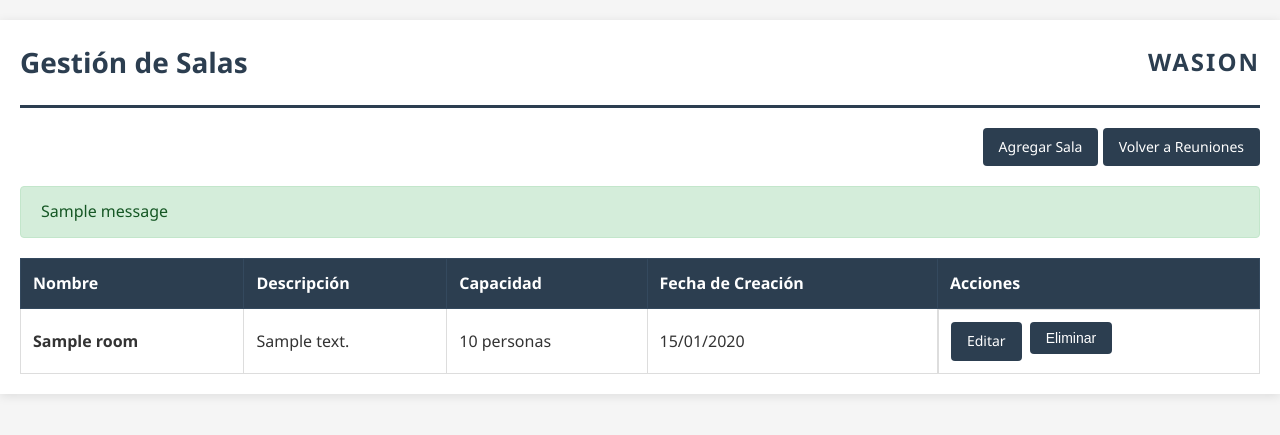
After one commit to IDGS-903-21001088/salaRoom, a Flask app: page /rooms in a window 1280 px wide. The commit adds this page. Shown: the top 435 px of the page. Run offline with Flask 3, Linux system fonts and the light colour scheme; a user stored in the database is signed in; tables that the repository leaves empty hold one stand-in row (values such as "Sample post"); one stand-in notice (Sample message) is shown.

Commit message:
actualizacion mas terminada 3

```diff
--- a/app.py
+++ b/app.py
@@ -2,8 +2,8 @@ from flask import Flask, render_template, request, redirect, url_for, flash
 from flask_login import LoginManager, login_user, logout_user, login_required, current_user
 from flask_mail import Mail, Message
 from config import DevelopmentConfig
-from models import db, MeetingRoom, User
-from forms import MeetingRoomForm, LoginForm, ForgotPasswordForm, ResetPasswordForm, UserForm
+from models import db, MeetingRoom, User, Room
+from forms import MeetingRoomForm, LoginForm, ForgotPasswordForm, ResetPasswordForm, UserForm, RoomForm
 from datetime import datetime, timedelta
 from functools import wraps
 import secrets
@@ -25,12 +25,23 @@ login_manager.session_protection = 'strong'
 def load_user(user_id):
     return User.query.get(int(user_id))
 
-# Decorador para superadmin
+# Decoradores de permisos
 def superadmin_required(f):
     @wraps(f)
     @login_required
     def decorated(*args, **kwargs):
         if not current_user.is_superadmin():
+            flash('No tienes permisos para acceder a esta página', 'danger')
+            return redirect(url_for('index'))
+        return f(*args, **kwargs)
+    return decorated
+
+def admin_required(f):
+    """Permite acceso a admin y superadmin"""
+    @wraps(f)
+    @login_required
+    def decorated(*args, **kwargs):
+        if not (current_user.is_admin() or current_user.is_superadmin()):
             flash('No tienes permisos para acceder a esta página', 'danger')
             return redirect(url_for('index'))
         return f(*args, **kwargs)
@@ -45,10 +56,9 @@ def send_email(subject, recipient, body):
         print(f"Error al enviar correo: {e}")
         return False
 
-# Inicialización: crear tablas y usuario por defecto (si no existe)
+# Inicialización
 with app.app_context():
     db.create_all()
-    # Comprueba existencia por username o email antes de crear
     existing = User.query.filter(
         or_(User.username == 'superadmin', User.email == 'juangaytangg332@gmail.com')
     ).first()
@@ -61,7 +71,6 @@ with app.app_context():
             print("Super Admin creado: usuario='superadmin', contraseña='admin123'")
         except IntegrityError:
             db.session.rollback()
-            print("No se pudo crear el Super Admin: ya existe un registro con ese username o email.")
 
 # ========== AUTENTICACIÓN ==========
 
@@ -87,7 +96,6 @@ def logout():
     flash('Sesión cerrada exitosamente', 'success')
     return redirect(url_for('login'))
 
-# NOTE: endpoint y nombre de ruta normalizados a ASCII
 @app.route('/olvide-contrasena', methods=['GET', 'POST'], endpoint='olvide_contrasena')
 def forgot_password():
     form = ForgotPasswordForm()
@@ -118,12 +126,8 @@ Si no solicitaste este cambio, puedes ignorar este mensaje.
 Sistema WASION"""
 
             send_email('Restablecer Contraseña - WASION', user.email, body)
-            flash('Si el correo existe, recibirás instrucciones para restablecer tu contraseña', 'info')
-        else:
-            # No revelar si el email existe; comportamiento informado arriba
-            flash('Si el correo existe, recibirás instrucciones para restablecer tu contraseña', 'info')
+        flash('Si el correo existe, recibirás instrucciones para restablecer tu contraseña', 'info')
         return redirect(url_for('login'))
-    # Asegúrate de que el archivo de plantilla se llame: templates/olvide_contrasena.html
     return render_template('olvide_contraseña.html', form=form)
 
 @app.route('/reset-password/<token>', methods=['GET', 'POST'])
@@ -131,8 +135,7 @@ def reset_password(token):
     user = User.query.filter_by(reset_token=token).first()
     if not user or user.reset_token_expiry < datetime.utcnow():
         flash('El enlace de restablecimiento es inválido o ha expirado', 'danger')
-        # actualizar para usar el endpoint nuevo
-        return redirect(url_for('olvide_contraseña'))
+        return redirect(url_for('olvide_contrasena'))
 
     form = ResetPasswordForm()
     if form.validate_on_submit():
@@ -149,7 +152,39 @@ def reset_password(token):
         return redirect(url_for('login'))
     return render_template('restablecer.html', form=form)
 
-## GESTIÓN DE USUARIOS
+@app.route('/register', methods=['GET', 'POST'])
+def usuario_form():
+    """Registro público - crea usuarios con rol 'user'"""
+    if current_user.is_authenticated:
+        return redirect(url_for('index'))
+
+    form = UserForm()
+
+    if form.validate_on_submit():
+        if User.query.filter(or_(User.username == form.username.data, User.email == form.email.data)).first():
+            flash('El username o el email ya están en uso', 'danger')
+            return render_template('usuario_form.html', form=form, action='Registrarse')
+
+        # Siempre crea como 'user'
+        user = User(
+            username=form.username.data,
+            email=form.email.data,
+            role='user'
+        )
+        user.set_password(form.password.data)
+        db.session.add(user)
+
+        try:
+            db.session.commit()
+            flash('¡Registro exitoso! Ahora puedes iniciar sesión.', 'success')
+            return redirect(url_for('login'))
+        except IntegrityError:
+            db.session.rollback()
+            flash('Error al registrar usuario (posible duplicado)', 'danger')
+
+    return render_template('usuario_form.html', form=form, action='Registrarse')
+
+# ========== GESTIÓN DE USUARIOS (Solo Superadmin) ==========
 
 @app.route('/users')
 @superadmin_required
@@ -161,7 +196,6 @@ def users():
 def add_user():
     form = UserForm()
     if form.validate_on_submit():
-        # prevenir duplicados por correo o username
         if User.query.filter(or_(User.username == form.username.data, User.email == form.email.data)).first():
             flash('El username o el email ya están en uso', 'danger')
             return render_template('usuario_form.html', form=form, action='Crear')
@@ -170,12 +204,11 @@ def add_user():
         db.session.add(user)
         try:
             db.session.commit()
+            flash('Usuario creado exitosamente', 'success')
+            return redirect(url_for('users'))
         except IntegrityError:
             db.session.rollback()
-            flash('Error al crear usuario (posible duplicado)', 'danger')
-            return render_template('usuario_form.html', form=form, action='Crear')
-        flash('Usuario creado exitosamente', 'success')
-        return redirect(url_for('users'))
+            flash('Error al crear usuario', 'danger')
     return render_template('usuario_form.html', form=form, action='Crear')
 
 @app.route('/users/delete/<int:id>', methods=['POST'])
@@ -190,7 +223,70 @@ def delete_user(id):
     flash('Usuario eliminado exitosamente', 'success')
     return redirect(url_for('users'))
 
-## GESTIÓN DE REUNIONES
+# ========== GESTIÓN DE SALAS (Admin y Superadmin) ==========
+
+@app.route('/rooms')
+@admin_required
+def rooms():
+    all_rooms = Room.query.order_by(Room.name).all()
+    return render_template('salas.html', rooms=all_rooms)
+
+@app.route('/rooms/add', methods=['GET', 'POST'])
+@admin_required
+def add_room():
+    form = RoomForm()
+    if form.validate_on_submit():
+        if Room.query.filter_by(name=form.name.data).first():
+            flash('Ya existe una sala con ese nombre', 'danger')
+            return render_template('sala_form.html', form=form, action='Crear')
+
+        room = Room(
+            name=form.name.data,
+            description=form.description.data,
+            capacity=form.capacity.data,
+            created_by=current_user.id
+        )
+        db.session.add(room)
+        db.session.commit()
+        flash('Sala creada exitosamente', 'success')
+        return redirect(url_for('rooms'))
+    return render_template('sala_form.html', form=form, action='Crear')
+
+@app.route('/rooms/edit/<int:id>', methods=['GET', 'POST'])
+@admin_required
+def edit_room(id):
+    room = Room.query.get_or_404(id)
+    form = RoomForm(obj=room)
+
+    if form.validate_on_submit():
+        existing = Room.query.filter(Room.name == form.name.data, Room.id != id).first()
+        if existing:
+            flash('Ya existe una sala con ese nombre', 'danger')
+            return render_template('sala_form.html', form=form, action='Editar', room=room)
+
+        room.name = form.name.data
+        room.description = form.description.data
+        room.capacity = form.capacity.data
+        db.session.commit()
+        flash('Sala actualizada exitosamente', 'success')
+        return redirect(url_for('rooms'))
+
+    return render_template('sala_form.html', form=form, action='Editar', room=room)
+
+@app.route('/rooms/delete/<int:id>', methods=['POST'])
+@admin_required
+def delete_room(id):
+    room = Room.query.get_or_404(id)
+    # Verificar si hay reuniones asociadas
+    if room.meetings:
+        flash('No se puede eliminar la sala porque tiene reuniones asociadas', 'danger')
+    else:
+        db.session.delete(room)
+        db.session.commit()
+        flash('Sala eliminada exitosamente', 'success')
+    return redirect(url_for('rooms'))
+
+# ========== GESTIÓN DE REUNIONES (Todos los usuarios autenticados) ==========
 
 @app.route('/')
 @login_required
@@ -204,24 +300,43 @@ def index():
 @login_required
 def add_meeting():
     form = MeetingRoomForm()
+    # Cargar opciones de salas
+    form.room_id.choices = [(r.id, f"{r.name} (Cap: {r.capacity})") for r in Room.query.order_by(Room.name).all()]
+
+    if not form.room_id.choices:
+        flash('No hay salas disponibles. Un administrador debe crear salas primero.', 'warning')
+        return redirect(url_for('index'))
+
     if form.validate_on_submit():
-        if MeetingRoom.query.filter_by(date=form.date.data, time_slot=form.time_slot.data).first():
-            flash('Ya existe una reunión reservada en ese horario', 'danger')
+        # Verificar conflicto de horario
+        if MeetingRoom.query.filter_by(
+            date=form.date.data,
+            time_slot=form.time_slot.data,
+            room_id=form.room_id.data
+        ).first():
+            flash('Ya existe una reunión reservada en ese horario y sala', 'danger')
             return render_template('formulario.html', form=form, action='Agregar')
 
         meeting = MeetingRoom(
-            time_slot=form.time_slot.data, leader=form.leader.data,
-            leader_email=form.leader_email.data, subject=form.subject.data,
-            remarks=form.remarks.data, date=form.date.data, created_by=current_user.id
+            room_id=form.room_id.data,
+            time_slot=form.time_slot.data,
+            leader=form.leader.data,
+            leader_email=form.leader_email.data,
+            subject=form.subject.data,
+            remarks=form.remarks.data,
+            date=form.date.data,
+            created_by=current_user.id
         )
         db.session.add(meeting)
         db.session.commit()
 
+        room = Room.query.get(form.room_id.data)
         body = f"""Hola {meeting.leader},
 
 Tu reservación de sala de reuniones ha sido confirmada exitosamente.
 
 Detalles de la Reunión:
+- Sala: {room.name}
 - Fecha: {meeting.date.strftime('%d/%m/%Y')}
 - Horario: {meeting.time_slot}
 - Asunto: {meeting.subject}
@@ -245,16 +360,19 @@ Sistema de Salas WASION"""
 def edit_meeting(id):
     meeting = MeetingRoom.query.get_or_404(id)
     form = MeetingRoomForm(obj=meeting)
+    form.room_id.choices = [(r.id, f"{r.name} (Cap: {r.capacity})") for r in Room.query.order_by(Room.name).all()]
 
     if form.validate_on_submit():
         if MeetingRoom.query.filter(
             MeetingRoom.date == form.date.data,
             MeetingRoom.time_slot == form.time_slot.data,
+            MeetingRoom.room_id == form.room_id.data,
             MeetingRoom.id != id
         ).first():
-            flash('Ya existe una reunión reservada en ese horario', 'danger')
+            flash('Ya existe una reunión reservada en ese horario y sala', 'danger')
             return render_template('formulario.html', form=form, action='Editar', meeting=meeting)
 
+        meeting.room_id = form.room_id.data
         meeting.time_slot = form.time_slot.data
         meeting.leader = form.leader.data
         meeting.leader_email = form.leader_email.data
@@ -278,5 +396,6 @@ def delete_meeting(id):
     flash('Reunión eliminada exitosamente', 'success')
     return redirect(url_for('index', date=date))
 
+
 if __name__ == '__main__':
     app.run(debug=True)
--- a/static/css/style.css
+++ b/static/css/style.css
@@ -125,39 +125,48 @@ header h1 {
 }
 
 .btn-primary {
-    background-color: #3498db;
+    background-color: #2c3e50;
     color: white;
 }
 
 .btn-primary:hover {
-    background-color: #2980b9;
+    background-color: #3c30b1;
 }
 
 .btn-secondary {
-    background-color: #95a5a6;
-    color: white;
+    background-color: #2c3e50;
+    color: rgb(255, 255, 255);
 }
 
 .btn-secondary:hover {
-    background-color: #7f8c8d;
+    background-color: #3c30b1;
+}
+
+.btn-terciario {
+    background-color: #2c3e50;
+    color: rgb(255, 255, 255);
+}
+
+.btn-terciario:hover {
+    background-color: #3c30b1;
 }
 
 .btn-edit {
-    background-color: #f39c12;
+    background-color: #2c3e50;
     color: white;
 }
 
 .btn-edit:hover {
-    background-color: #e67e22;
+    background-color: #cf9e17;
 }
 
 .btn-delete {
-    background-color: #e74c3c;
+    background-color: #2c3e50;
     color: white;
 }
 
 .btn-delete:hover {
-    background-color: #c0392b;
+    background-color: #f11b1b;
 }
 
 .alert {
--- a/templates/login.html
+++ b/templates/login.html
@@ -149,8 +149,11 @@
                 <button type="submit" class="btn-login">Iniciar Sesión</button>
             </form>
 
-            <div class="olvide-contraseña">
+            <div class="Registrarse">
                 <a href="{{ url_for('olvide_contrasena') }}">¿Olvidaste tu contraseña?</a>
+            </div>
+             <div class="users">
+                <a href="{{ url_for('usuario_form') }}">Registrarse</a>
             </div>
         </div>
     </div>
--- /dev/null
+++ b/templates/salas.html
@@ -0,0 +1,70 @@
+<!DOCTYPE html>
+<html lang="es">
+<head>
+    <meta charset="UTF-8">
+    <meta name="viewport" content="width=device-width, initial-scale=1.0">
+    <title>Gestión de Salas - WASION</title>
+    <link rel="icon" type="image/png" href="{{ url_for('static', filename='images/wasion.png') }}">
+    <link rel="stylesheet" href="{{ url_for('static', filename='css/style.css') }}">
+</head>
+<body>
+    <div class="container">
+        <header>
+            <h1>Gestión de Salas</h1>
+            <div class="logo">WASION</div>
+        </header>
+
+        <div class="controls">
+            <div></div>
+            <div>
+                <a href="{{ url_for('add_room') }}" class="btn btn-primary">Agregar Sala</a>
+                <a href="{{ url_for('index') }}" class="btn btn-secondary">Volver a Reuniones</a>
+            </div>
+        </div>
+
+        {% with messages = get_flashed_messages(with_categories=true) %}
+            {% if messages %}
+                {% for category, message in messages %}
+                    <div class="alert alert-{{ category }}">{{ message }}</div>
+                {% endfor %}
+            {% endif %}
+        {% endwith %}
+
+        <table class="meeting-table">
+            <thead>
+                <tr>
+                    <th>Nombre</th>
+                    <th>Descripción</th>
+                    <th>Capacidad</th>
+                    <th>Fecha de Creación</th>
+                    <th>Acciones</th>
+                </tr>
+            </thead>
+            <tbody>
+                {% if rooms %}
+                    {% for room in rooms %}
+                    <tr>
+                        <td><strong>{{ room.name }}</strong></td>
+                        <td>{{ room.description or 'Sin descripción' }}</td>
+                        <td>{{ room.capacity }} personas</td>
+                        <td>{{ room.created_at.strftime('%d/%m/%Y') }}</td>
+                        <td class="actions-cell">
+                            <a href="{{ url_for('edit_room', id=room.id) }}" class="btn btn-edit">Editar</a>
+                            <form method="POST" action="{{ url_for('delete_room', id=room.id) }}" style="display:inline;" onsubmit="return confirm('¿Estás seguro de eliminar esta sala?');">
+                                <button type="submit" class="btn btn-delete">Eliminar</button>
+                            </form>
+                        </td>
+                    </tr>
+                    {% endfor %}
+                {% else %}
+                    <tr>
+                        <td colspan="5" style="text-align: center; padding: 20px;">
+                            No hay salas registradas. <a href="{{ url_for('add_room') }}">Agregar la primera sala</a>
+                        </td>
+                    </tr>
+                {% endif %}
+            </tbody>
+        </table>
+    </div>
+</body>
+</html>
```
Also changed, not shown: forms.py (+14 -3 lines), models.py (+34 -2 lines), templates/formulario.html (+9 -0 lines), templates/room.html (+13 -2 lines), templates/sala_form.html (added, +52 -0 lines), templates/usuario_form.html (+11 -1 lines).
